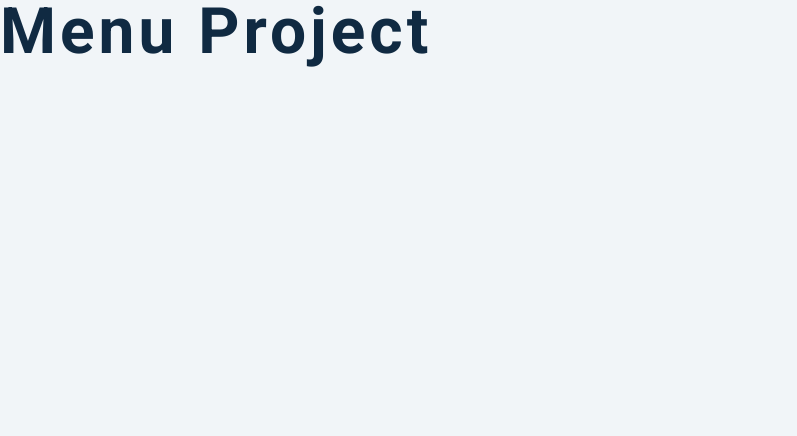
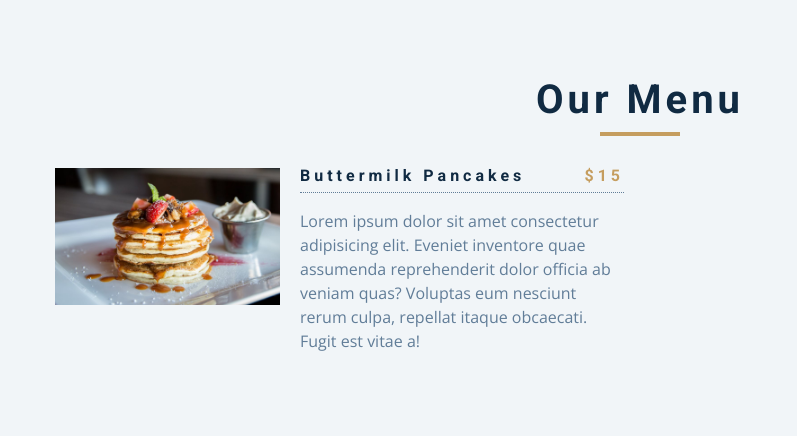
Before and after one commit to Danfirech/js8-menu, a plain HTML site: page setup/index.html in a window 1280 px wide. Shown: the whole page, without its empty margins (0-797 px from the left). Drawn offline with nearby package versions, Linux system fonts and the light colour scheme.

Commit message:
added first item to HTML

```diff
--- a/setup/index.html
+++ b/setup/index.html
@@ -13,7 +13,34 @@
     <link rel="stylesheet" href="styles.css" />
   </head>
   <body>
-    <h1>menu project</h1>
+    <section class="menu">
+      <!--title-->
+      <div class="title">
+        <h2>our menu</h2>
+        <div class="underline"></div>
+      </div>
+      <!--filter buttons-->
+      <!--menu items-->
+      <div class="section-center">
+        <!--single item-->
+        <article class="menu-item">
+          <img src="menu-item.jpeg" alt="photo" alt="menu item" />
+          <div class="item-info">
+            <header>
+              <h4>buttermilk pancakes</h4>
+              <h4 class="price">$15</h4>
+            </header>
+            <p class="item-text">
+              Lorem ipsum dolor sit amet consectetur adipisicing elit. Eveniet
+              inventore quae assumenda reprehenderit dolor officia ab veniam
+              quas? Voluptas eum nesciunt rerum culpa, repellat itaque
+              obcaecati. Fugit est vitae a!
+            </p>
+          </div>
+        </article>
+        <!-- end of single item-->
+      </div>
+    </section>
     <!-- javascript -->
     <script src="app.js"></script>
   </body>
```
